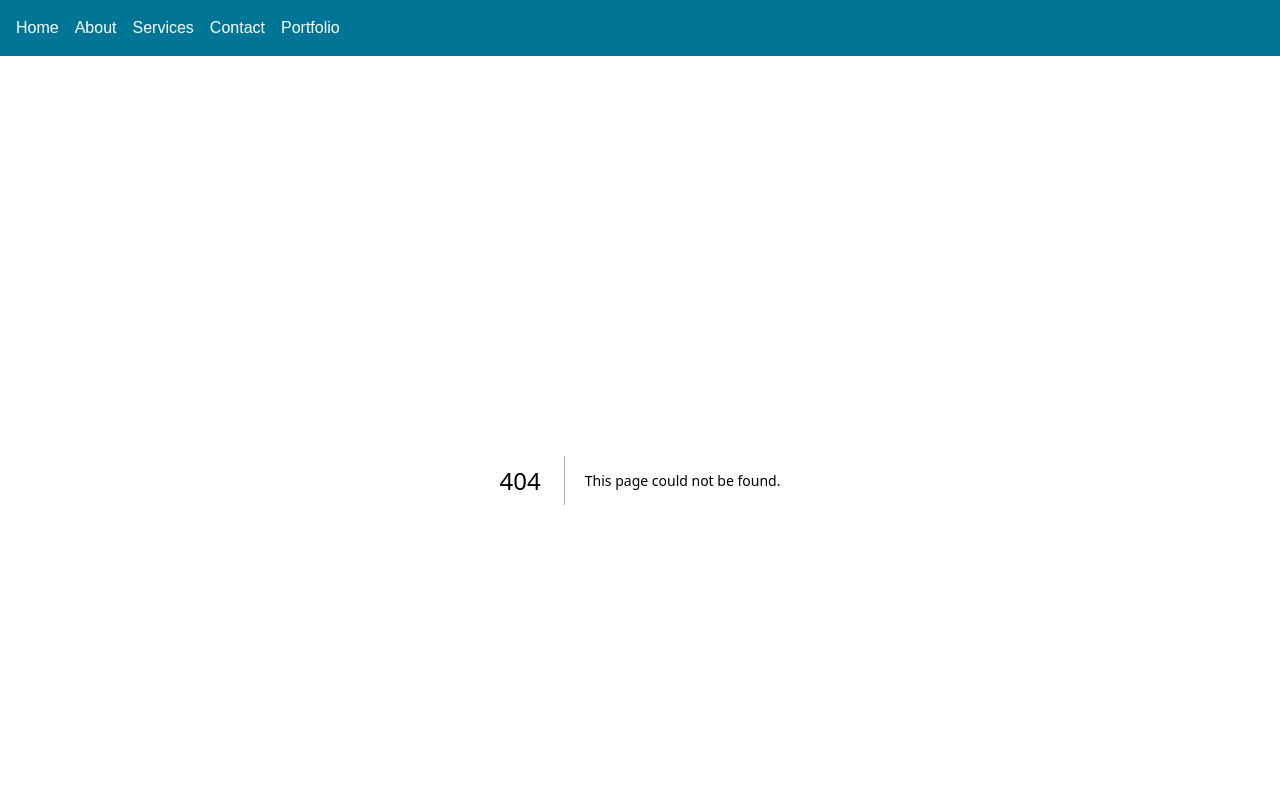
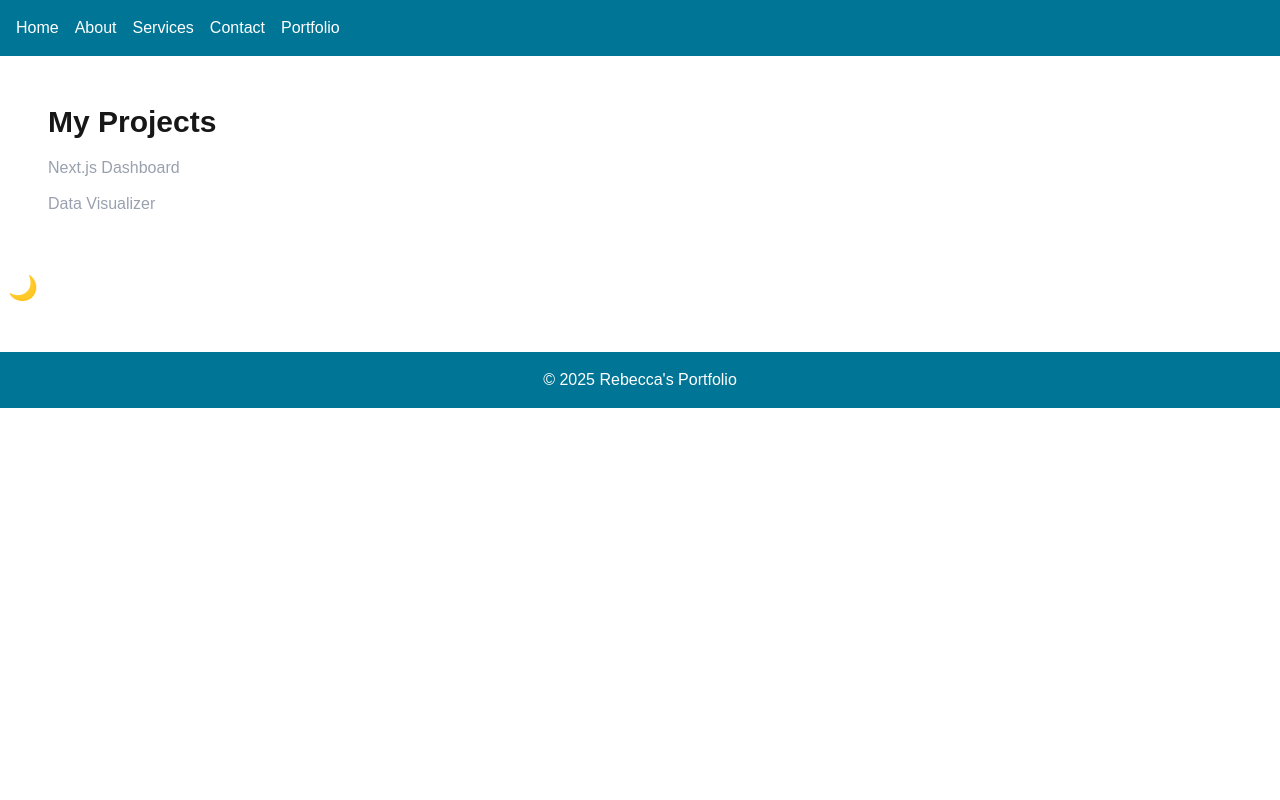
Before and after one commit to cyb3rr31a/nextjs-course, a Next.js app: page /portfolio in a window 1280 px wide. Before the commit this address had no page. Shown: the top 800 px of the page. Built offline with nearby package versions, Linux system fonts and the light colour scheme.

Commit message:
add: project portfolio page

```diff
--- /dev/null
+++ b/app/portfolio/page.tsx
@@ -0,0 +1,29 @@
+export const metadata = {
+    title: 'Projects | Portfolio',
+    description: "The projects I've built over the years"
+}
+
+import Link from "next/link";
+
+const projects = [
+    { slug: "nextjs-dasboard", title: "Next.js Dashboard"},
+    { slug: "data-visualizer", title: "Data Visualizer"}
+];
+
+export default function PortfolioList() {
+    return (
+        <div className="p-6">
+            <h1 className="text-3xl font-bold mb-4">My Projects</h1>
+            <ul className="space-y-3">
+                {projects.map((project) => (
+                    <li key={project.slug}>
+                        <Link href={`/portfolio/${project.slug}`}
+                        className="text-gray-400">
+                            {project.title}
+                        </Link>
+                    </li>
+                ))}
+            </ul>
+        </div>
+    );
+}
```
